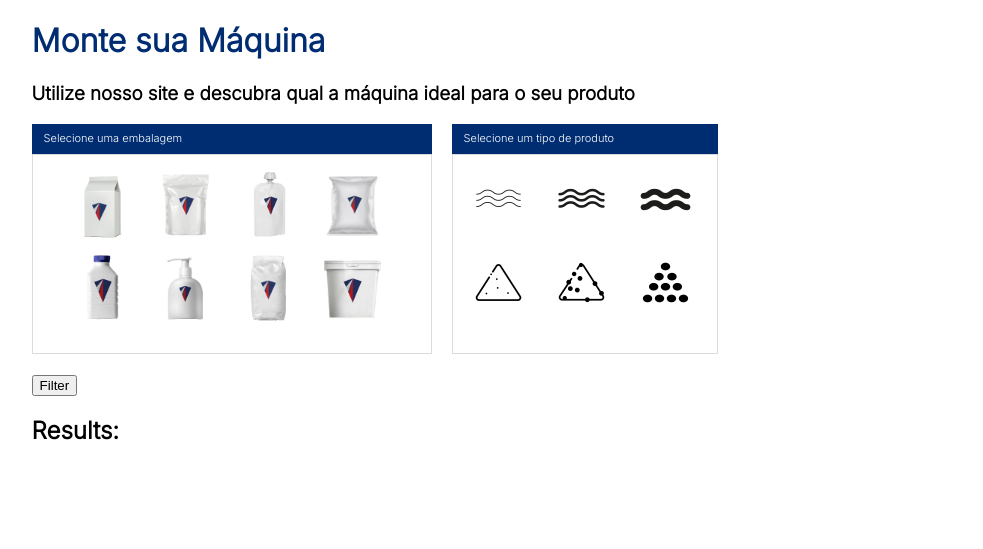
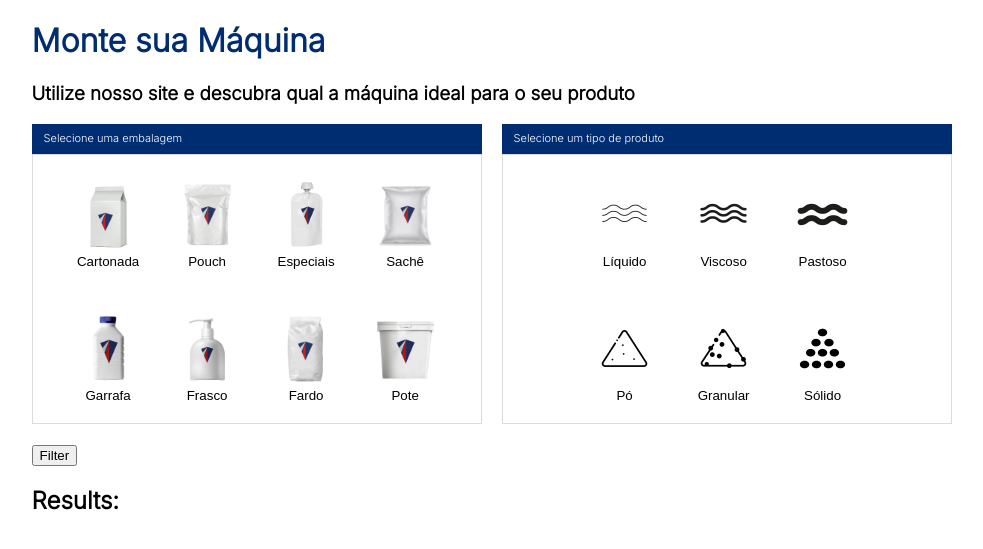
Before and after one commit to gmdkaio/site, a Flask app: page / in a window 1280 px wide. Shown: the top 549 px of the page, without its empty margins (58-1041 px from the left). Run offline with Flask 3, Linux system fonts and the light colour scheme.

Commit message:
finished adding labels to the buttons

```diff
--- a/app.py
+++ b/app.py
@@ -58,10 +58,13 @@ def index():
 
 @app.route('/filter', methods=['POST'])
 def filter_maquinas():
+
+    #Pega o valor dos botôes
     escolha_emb = int(request.form.get('embalagem', 0))
     escolha_prod = int(request.form.get('produto', 0))
     result = []
 
+    #Filtragem
     for x in Maquinas:
         embalagem_match = escolha_emb in Maquinas[x]["embalagem"]
         produto_match = escolha_prod in Maquinas[x]["produto"]
--- a/static/css/main.css
+++ b/static/css/main.css
@@ -1,51 +1,57 @@
 @import url('https://fonts.googleapis.com/css2?family=Inter:wght@200;300&display=swap');
 
-body{
+body {
   font-family: 'Inter', sans-serif;
   font-weight: 300;
   text-align: left;
-  margin-left:7%;
+  margin-left: 7%;
 }
 
-h1{
-  color:#002d72;
+h1 {
+  color: #002d72;
 }
 
-
-/* Animação dos botões */
-
-.embalagem-btn {
-    padding: 0;
-    border: none;
-    background: none;
-    position: relative;
-    overflow: hidden;
-    transition: transform 0.3s ease;
+.button-content {
+  display: flex;
+  flex-direction: column;
+  align-items: center;
+  justify-content: center;
+  text-align: center;
 }
 
-
-.embalagem-btn img {
-    width: 75px;
-    height: 75px;
-    object-fit: cover;
-    border: 2px solid transparent;
-    transition: border-color 0.3s ease;
+.button-content img {
+  margin-bottom: 5px;
 }
 
-.embalagem-btn.active, .produto-btn.active {
-    transform: scale(1.25);
+.button-row {
+  display: flex;
+  flex-wrap: wrap;
+  justify-content: center;
 }
 
-.produto-btn {
+.button-row-inner {
+  display: flex;
+  justify-content: center;
+  flex-wrap: wrap;
+  margin: 10px;
+  width: 100%;
+}
+
+.embalagem-btn, .produto-btn {
   padding: 0;
   border: none;
   background: none;
   position: relative;
   overflow: hidden;
   transition: transform 0.3s ease;
+  margin: 10px;
+  display: flex;
+  flex-direction: column;
+  align-items: center;
+  text-align: center;
 }
 
-.produto-btn img {
+.embalagem-btn img, .produto-btn img{
   width: 75px;
   height: 75px;
   object-fit: cover;
@@ -53,66 +59,43 @@ h1{
   transition: border-color 0.3s ease;
 }
 
-.produto-btn.active {
-  transform: scale(1.25);
-  border-color: transparent;
-  box-shadow: transparent;
+.embalagem-btn.active, .produto-btn.active {
+  transform: scale(1.4);
 }
 
-/* Fim da animação dos botões */
-
-/* Container de opções */
-.main-grid{
-    grid-template-columns: 400px 400px;
-    gap: 20px;
+.main-grid {
+  display: flex;
+  gap: 20px;
 }
 
-.grid-embalagens, .grid-produtos {
-	grid-template:
-		"nav nav" 30px
-		"content content" 200px;
+.grid-embalagens,
+.grid-produtos {
+  flex-basis: 50%;
+  max-width: 450px;
 }
 
-.grid-embalagens {
-  grid-template-columns: repeat(2, 1fr);
-}
-
-.grid-produtos{
-  grid-template-columns: repeat(3, 1fr);
+.grid-produtos .content {
+  padding-right: 6px;
 }
 
 .nav {
-	grid-area: nav;
+  grid-column: 1 / span 4;
+  grid-row: 1;
   background-color: #002d72;
+  height: 30px;
 }
 
 .content {
-	grid-area: content;
-  border: 1px solid #DADBDF;
+  grid-column: 1 / span 4;
+  grid-row: 2;
+  border: 1px solid #dadbdf;
 }
 
-.grid-embalagens .content{
-  padding-top: 10px;
-  padding-left: 30px;
-}
-
-.grid-produtos .content{
-  padding-top: 5px;
-  padding-left: 6px;
-}
-
-.grid {
-	max-width: 400px;
-  display: grid;
-}
-
-.texto{
+.texto {
   padding-top: 7px;
   padding-left: 12px;
   font-size: 11px;
   text-align: left;
-  color:white;
+  color: white;
   font-weight: 300;
 }
-
-/* Fim do container de opções */
--- a/templates/index.html
+++ b/templates/index.html
@@ -11,28 +11,83 @@
     <form id="filter-form">
         <section class="grid main-grid">
             <section class="grid grid-embalagens">
-                <div class="item nav"><div class='texto'>Selecione uma embalagem</div></div>
+                <div class="item nav"><div class="texto">Selecione uma embalagem</div></div>
                 <div class="item content">
-                    <button type="button" class="embalagem-btn" value="1"><img src="../static/images/embalagens/gabletop.png" alt="Gable Top"></button>
-                    <button type="button" class="embalagem-btn" value="2"><img src="../static/images/embalagens/pouch.png" alt="Stand-Up Pouch"></button>
-                    <button type="button" class="embalagem-btn" value="3"><img src="../static/images/embalagens/especiais.png" alt="Especiais"></button>
-                    <button type="button" class="embalagem-btn" value="4"><img src="../static/images/embalagens/sache.png" alt="Sachê"></button>
-                    <button type="button" class="embalagem-btn" value="5"><img src="../static/images/embalagens/garrafa.png" alt="Garrafa"></button>
-                    <button type="button" class="embalagem-btn" value="6"><img src="../static/images/embalagens/frasco.png" alt="Frasco"></button>                        <button type="button" class="embalagem-btn" value="7"><img src="../static/images/embalagens/fardo.png" alt="Fardo"></button>
-                    <button type="button" class="embalagem-btn" value="8"><img src="../static/images/embalagens/pote.png" alt="Pote"></button>
+                <div class="button-row">
+                  <div class="button-row-inner">
+                        <button type="button" class="embalagem-btn" value="1">
+                            <img src="../static/images/embalagens/gabletop.png" alt="Gable Top">
+                            <span>Cartonada</span>
+                        </button>
+                        <button type="button" class="embalagem-btn" value="2">
+                            <img src="../static/images/embalagens/pouch.png" alt="Stand-Up Pouch">
+                            <span>Pouch</span>
+                        </button>
+                        <button type="button" class="embalagem-btn" value="3">
+                            <img src="../static/images/embalagens/especiais.png" alt="Especiais">
+                            <span>Especiais</span>
+                        </button>
+                        <button type="button" class="embalagem-btn" value="4">
+                            <img src="../static/images/embalagens/sache.png" alt="Sachê">
+                            <span>Sachê</span>
+                        </button>
+                    </div>
+                    <div class="button-row-inner">
+                        <button type="button" class="embalagem-btn" value="5">
+                            <img src="../static/images/embalagens/garrafa.png" alt="Garrafa">
+                            <span>Garrafa</span>
+                        </button>
+                        <button type="button" class="embalagem-btn" value="6">
+                            <img src="../static/images/embalagens/frasco.png" alt="Frasco">
+                            <span>Frasco</span>
+                        </button>
+                        <button type="button" class="embalagem-btn" value="7">
+                            <img src="../static/images/embalagens/fardo.png" alt="Fardo">
+                            <span>Fardo</span>
+                        </button>
+                        <button type="button" class="embalagem-btn" value="8">
+                            <img src="../static/images/embalagens/pote.png" alt="Pote">
+                            <span>Pote</span>
+                        </button>
+                    </div>
+                </div>
                 </div>
             </section>
             <section class="grid grid-produtos">
-                <div class="item nav"><div class='texto'>Selecione um tipo de produto</div></div>
+                <div class="item nav"><div class="texto">Selecione um tipo de produto</div></div>
                 <div class="item content">
-                    <button type="button" class="produto-btn" value="1"><img src="../static/images/produtos/liquido-fino.png" alt="Líquido fino"></button>
-                    <button type="button" class="produto-btn" value="2"><img src="../static/images/produtos/liquido-medio.png" alt="Líquido médio"></button>
-                    <button type="button" class="produto-btn" value="3"><img src="../static/images/produtos/liquido-viscoso.png" alt="Líquido viscoso"></button>
-                    <button type="button" class="produto-btn" value="4"><img src="../static/images/produtos/pos.png" alt="Pó"></button>
-                    <button type="button" class="produto-btn" value="5"><img src="../static/images/produtos/granular.png" alt="Granular"></button>
-                    <button type="button" class="produto-btn" value="6"><img src="../static/images/produtos/solidos.png" alt="Sólido"></button>
+                  <div class="button-row">
+                    <div class="button-row-inner">
+                      <button type="button" class="produto-btn" value="1">
+                        <img src="../static/images/produtos/liquido-fino.png" alt="Líquido fino">
+                        <span>Líquido</span>
+                      </button>
+                      <button type="button" class="produto-btn" value="2">
+                        <img src="../static/images/produtos/liquido-medio.png" alt="Líquido médio">
+                        <span>Viscoso</span>
+                      </button>
+                      <button type="button" class="produto-btn" value="3">
+                        <img src="../static/images/produtos/liquido-viscoso.png" alt="Líquido viscoso">
+                        <span>Pastoso</span>
+                      </button>
+                    </div>
+                    <div class="button-row-inner">
+                      <button type="button" class="produto-btn" value="4">
+                        <img src="../static/images/produtos/pos.png" alt="Pó">
+                        <span>Pó</span>
+                      </button>
+                      <button type="button" class="produto-btn" value="5">
+                        <img src="../static/images/produtos/granular.png" alt="Granular">
+                        <span>Granular</span>
+                      </button>
+                      <button type="button" class="produto-btn" value="6">
+                        <img src="../static/images/produtos/solidos.png" alt="Sólido">
+                        <span>Sólido</span>
+                      </button>
+                    </div>
+                  </div>
                 </div>
-            </section>
+              </section>
         </section>
         <br>
         <button type="submit">Filter</button>
```
